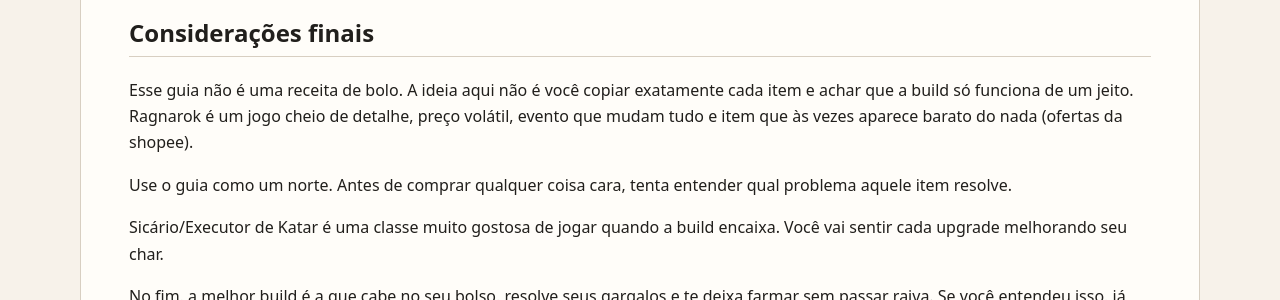
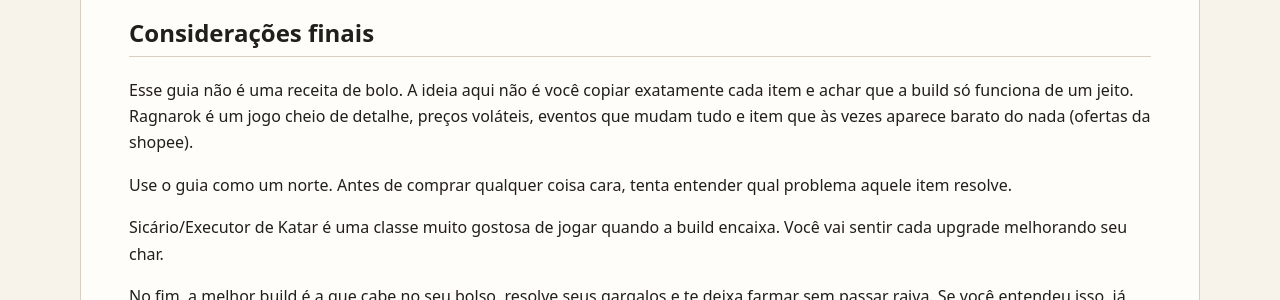
Before and after one commit to IgorWestermann/guia-sicario-executor, a Jekyll site: the page built from guia.md, in a window 1280 px wide and 900 px high, scrolled down 60639 px. Shown: the part 441-741 px from the top of the window. Built offline with Jekyll 4.4.1, drawn with Linux system fonts in a browser that asks for light colours; our own code applies the rules of GitHub Pages for plain Markdown files.

Commit message:
Fix final considerations wording

```diff
--- a/guia.md
+++ b/guia.md
@@ -650,7 +650,7 @@ Olhe o Alt+Q das pessoas. Veja as cartas que elas usam e vá atrás de dropar pr
 
 ## Considerações finais
 
-Esse guia não é uma receita de bolo. A ideia aqui não é você copiar exatamente cada item e achar que a build só funciona de um jeito. Ragnarok é um jogo cheio de detalhe, preço volátil, evento que mudam tudo e item que às vezes aparece barato do nada (ofertas da shopee).
+Esse guia não é uma receita de bolo. A ideia aqui não é você copiar exatamente cada item e achar que a build só funciona de um jeito. Ragnarok é um jogo cheio de detalhe, preços voláteis, eventos que mudam tudo e item que às vezes aparece barato do nada (ofertas da shopee).
 
 Use o guia como um norte. Antes de comprar qualquer coisa cara, tenta entender qual problema aquele item resolve.
 
```
Also changed, not shown: README.md.
